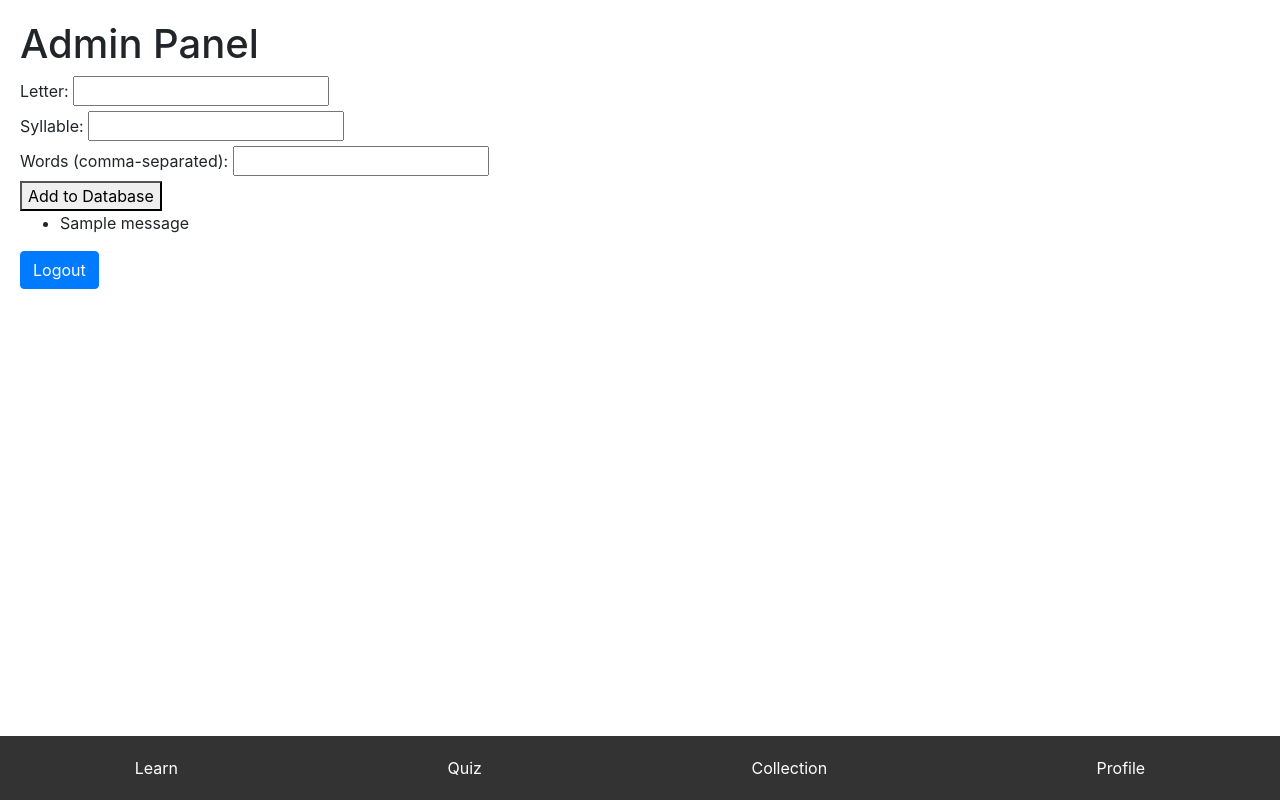
After one commit to jmnery/Abakamay, a Flask app: page /admin in a window 1280 px wide. The commit adds this page. Run offline with Flask 3, Linux system fonts and the light colour scheme; the visitor is signed in with stand-in values (Sample User, id 1); one stand-in notice (Sample message) is shown; some libraries are stand-ins or nearby versions.

Commit message:
Admin panel, word tabs

```diff
--- a/app.py
+++ b/app.py
@@ -3,7 +3,7 @@ import firebase_admin
 from firebase_admin import auth
 from firebase_admin.exceptions import FirebaseError
 import os
-from databaseServices import initialize_firebase, add_user_to_db, get_all_users
+from databaseServices import initialize_firebase, add_user_to_db, get_all_users, add_letter_syllable_words, get_firestore_client
 from camera import generate_frames
 
 app = Flask(__name__)
@@ -57,7 +57,7 @@ def login():
 
 @app.route('/signup', methods=['GET', 'POST'])
 def signup():
-    if request.method == 'POST':
+    if request.method == ['POST']:
         first_name = request.form['firstName']
         last_name = request.form['lastName']
         email = request.form['email']
@@ -83,8 +83,27 @@ def signup():
             flash(f'Error creating user: {e}')
     return render_template('signup.html')
 
+# Route to display admin panel and handle form submission
 
-# Main route to redirect to the appropriate page
+
+@app.route('/admin', methods=['GET', 'POST'])
+def admin():
+    if request.method == 'POST':
+        letter = request.form['letter']
+        syllable = request.form['syllable']
+        words = request.form['words']  # Comma-separated words input
+
+        # Add the letter, syllable, and words to Firebase
+        try:
+            add_letter_syllable_words(letter, syllable, words)
+            flash(
+                f"Successfully added letter: {letter}, syllable: {syllable}, and words: {words}", 'success')
+        except Exception as e:
+            flash(f"Failed to add to database: {e}", 'danger')
+
+    return render_template('admin.html')
+
+
 @app.route('/main')
 def main():
     return render_template('tabs/learn.html')
@@ -92,7 +111,36 @@ def main():
 
 @app.route('/learn')
 def learn():
-    return render_template('tabs/learn.html')
+    db = get_firestore_client()
+    letters_ref = db.collection('letters')
+    docs = letters_ref.stream()
+    letters = [doc.id for doc in docs]
+
+    return render_template('tabs/learn.html', letters=letters)
+
+
+@app.route('/m_learn/<letter>')
+def m_learn(letter):
+    db = get_firestore_client()
+    letter_ref = db.collection('letters').document(letter)
+
+    # Fetch the document for the letter
+    letter_doc = letter_ref.get()
+    if not letter_doc.exists:
+        return render_template('m_learn.html', letter=letter, syllable_data={})
+
+    letter_data = letter_doc.to_dict()
+
+    # Extract syllables field
+    syllable_data = {}
+    syllables = letter_data.get('syllables', {})
+
+    for syllable, words_list in syllables.items():
+        # Convert Firestore array to a list of words
+        words = [word for word in words_list if word]
+        syllable_data[syllable] = words
+
+    return render_template('tabs/m_learn.html', letter=letter, syllable_data=syllable_data)
 
 
 @app.route('/quiz')
--- /dev/null
+++ b/templates/admin.html
@@ -0,0 +1,32 @@
+{% extends 'base.html' %} {% block title %}Admin Panel{% endblock %} {% block
+content %}
+<h1>Admin Panel</h1>
+
+<form method="POST">
+  <div>
+    <label for="letter">Letter:</label>
+    <input type="text" name="letter" required />
+  </div>
+  <div>
+    <label for="syllable">Syllable:</label>
+    <input type="text" name="syllable" required />
+  </div>
+  <div>
+    <label for="words">Words (comma-separated):</label>
+    <input type="text" name="words" required />
+  </div>
+  <div>
+    <button type="submit">Add to Database</button>
+  </div>
+</form>
+
+{% if get_flashed_messages() %}
+<ul>
+  {% for message in get_flashed_messages(with_categories=true) %}
+  <li class="{{ message[0] }}">{{ message[1] }}</li>
+  {% endfor %}
+</ul>
+{% endif %}
+
+<a href="{{ url_for('logout') }}" class="btn btn-primary">Logout</a>
+{% endblock %}
--- a/templates/base.html
+++ b/templates/base.html
@@ -39,10 +39,26 @@
         background-color: #444;
       }
     </style>
+    <!-- Bootstrap CSS -->
+    <link
+      href="https://maxcdn.bootstrapcdn.com/bootstrap/4.0.0/css/bootstrap.min.css"
+      rel="stylesheet"
+    />
   </head>
   <body>
     <div class="content">{% block content %}{% endblock %}</div>
 
     {% include 'components/bottomNavBar.html' %}
+
+    <!-- Bootstrap CSS -->
+    <link
+      href="https://maxcdn.bootstrapcdn.com/bootstrap/4.6.0/css/bootstrap.min.css"
+      rel="stylesheet"
+    />
+
+    <!-- Bootstrap JavaScript -->
+    <script src="https://code.jquery.com/jquery-3.2.1.slim.min.js"></script>
+    <script src="https://cdnjs.cloudflare.com/ajax/libs/popper.js/1.11.0/umd/popper.min.js"></script>
+    <script src="https://maxcdn.bootstrapcdn.com/bootstrap/4.0.0/js/bootstrap.min.js"></script>
   </body>
 </html>
--- a/templates/tabs/profile.html
+++ b/templates/tabs/profile.html
@@ -3,6 +3,9 @@ content %}
 <h1>Profile Page</h1>
 <p>Content for the Profile page.</p>
 
+<!-- Link to Admin Page -->
+<a href="{{ url_for('admin') }}" class="btn btn-secondary">Go to Admin Panel</a>
+
 <!-- Logout link -->
 <a href="{{ url_for('logout') }}" class="btn btn-primary">Logout</a>
 {% endblock %}
```
Also changed, not shown: databaseServices.py (+30 -0 lines), templates/tabs/learn.html (+14 -0 lines), templates/tabs/m_learn.html (+47 -4 lines).
